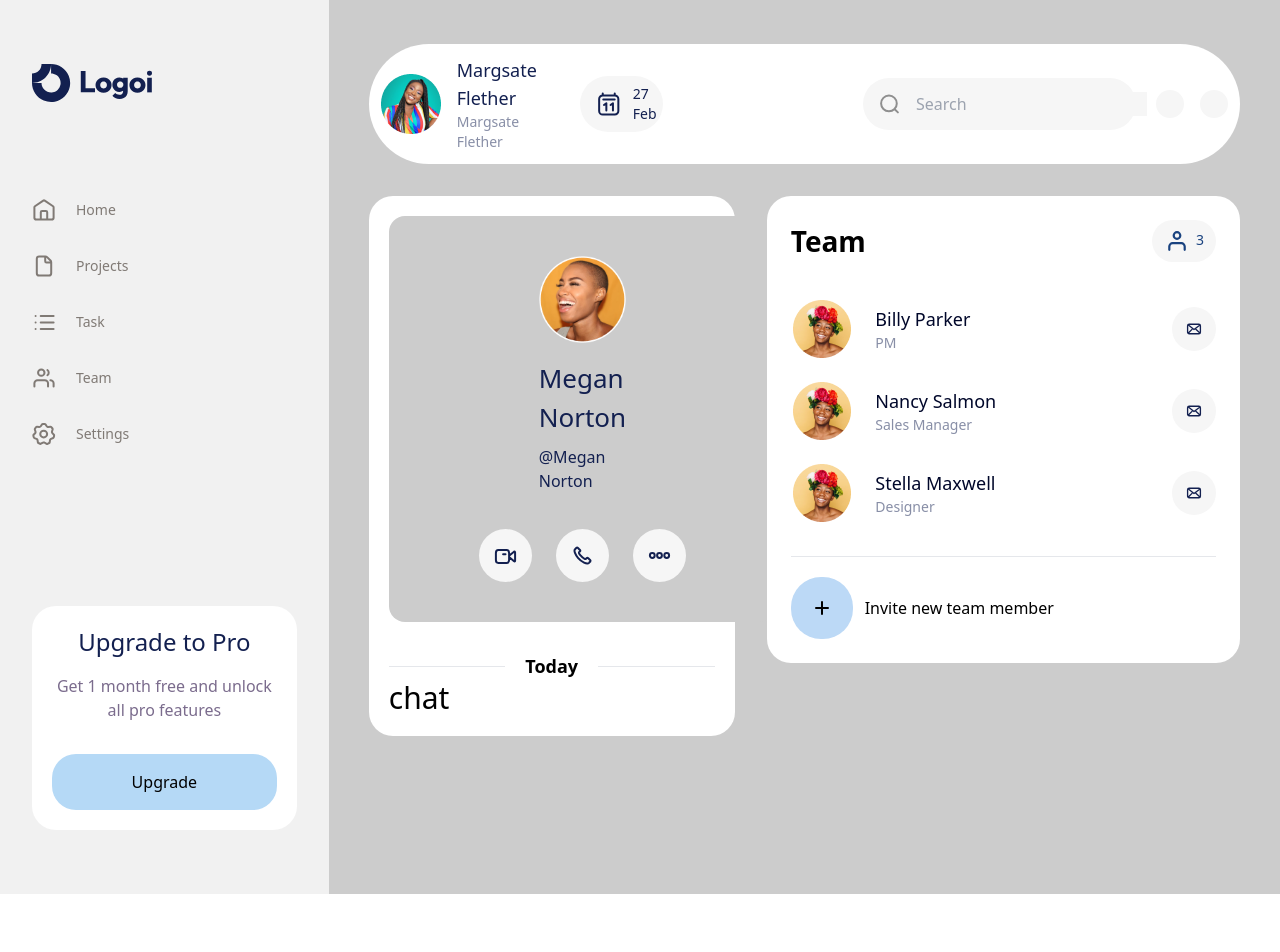
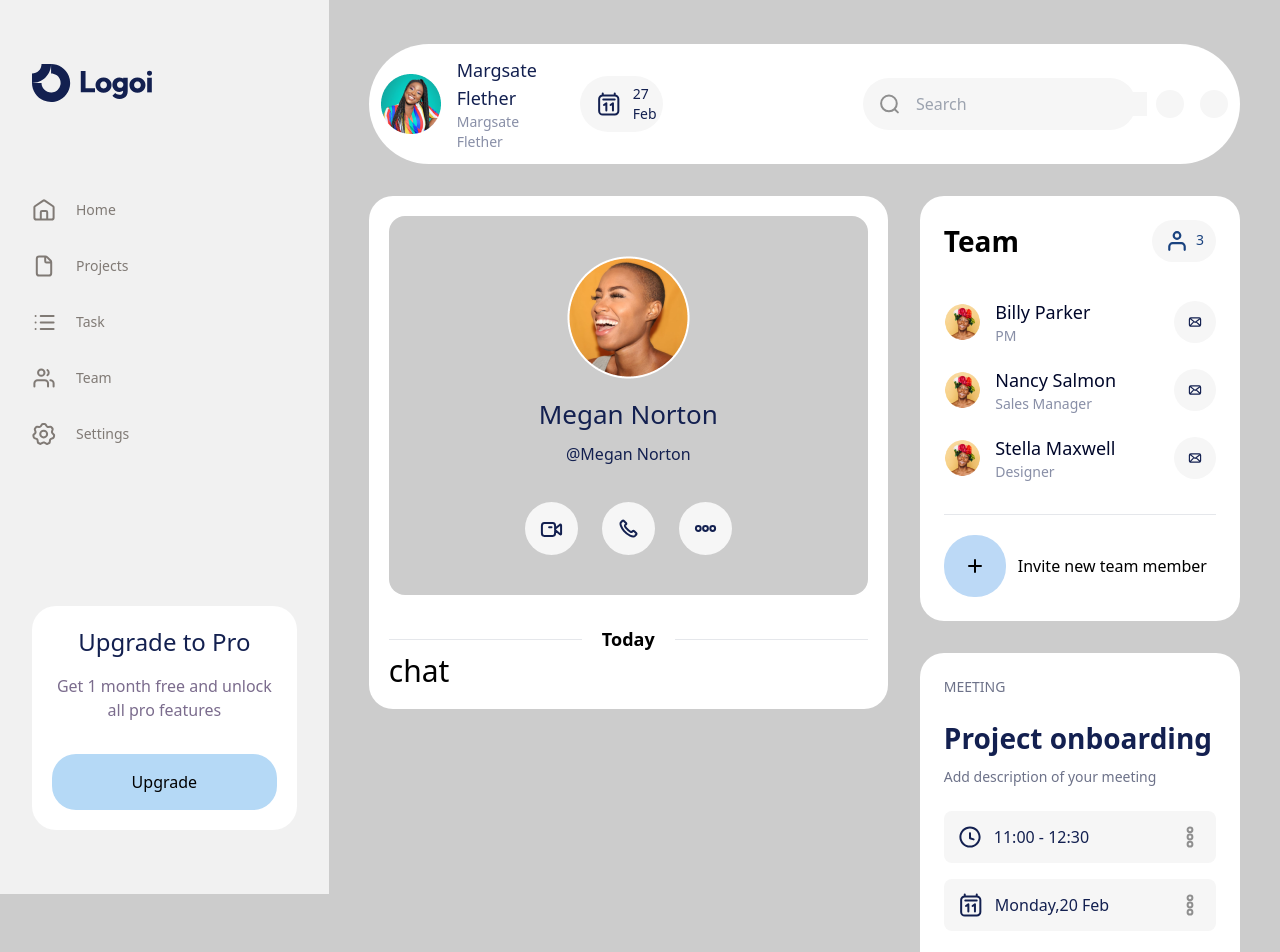
Before and after one commit to Nuridin28/Bussines-messenger-react, a React (Vite) app: page / in a window 1280 px wide. Shown: the top 952 px of the page. Before the commit the page ends 894 px from the top, so only its background shows below. Built offline with nearby package versions, Linux system fonts and the light colour scheme.

Commit message:
adding meeting block

```diff
--- a/src/components/Main/Main.tsx
+++ b/src/components/Main/Main.tsx
@@ -1,17 +1,19 @@
 import ChatBlock from "../ChatBlock/ChatBlock";
 import Header from "../Header/Header";
+import MeetingsBlock from "../MeetingsBlock/MeetingsBlock";
 import TeamBlock from "../TeamBlock/TeamBlock";
 
 export default function Main() {
   return (
     <div className="px-10 w-full">
       <Header />
-      <div className="flex gap-8 mt-8 ">
-        <div className="w-[42%]">
+      <div className="flex gap-8 mt-8 justify-between">
+        <div className="w-fit">
           <ChatBlock />
         </div>
-        <div className="w-[58%]">
+        <div className="w-full">
           <TeamBlock />
+          <MeetingsBlock />
         </div>
       </div>
     </div>
--- /dev/null
+++ b/src/components/MeetingsBlock/Attendees.tsx
@@ -0,0 +1,8 @@
+export default function Attendees() {
+  return (
+    <div className="mt-10">
+      <p className="text-black font-semibold text-[24px]">Attendees</p>
+      <div></div>
+    </div>
+  );
+}
--- /dev/null
+++ b/src/components/MeetingsBlock/MeetingInfo.tsx
@@ -0,0 +1,29 @@
+import clock from "../../assets/svg/clock.svg";
+import dots from "../../assets/svg/dot-vertical.svg";
+import calendar from "../../assets/svg/calendar.svg";
+
+export default function MeetingInfo() {
+  return (
+    <div className="mt-6">
+      <div className="flex justify-between bg-[#F6F6F6] rounded-lg p-[14px]">
+        <div className="flex gap-3  ">
+          <img src={clock} alt="clock" />
+          <p className="text-base font-medium text-[#132050]">11:00 - 12:30</p>
+        </div>
+        <div>
+          <img src={dots} alt="dots" />
+        </div>
+      </div>
+
+      <div className="flex justify-between bg-[#F6F6F6] rounded-lg p-[14px] mt-4">
+        <div className="flex gap-3  ">
+          <img src={calendar} alt="calendar" />
+          <p className="text-base font-medium text-[#132050]">Monday,20 Feb</p>
+        </div>
+        <div>
+          <img src={dots} alt="dots" />
+        </div>
+      </div>
+    </div>
+  );
+}
--- /dev/null
+++ b/src/components/MeetingsBlock/MeetingsBlock.tsx
@@ -0,0 +1,18 @@
+import Attendees from "./Attendees";
+import MeetingInfo from "./MeetingInfo";
+
+export default function MeetingsBlock() {
+  return (
+    <div className="bg-white rounded-3xl p-6 text-black mt-8">
+      <p className="font-medium text-sm text-[#6D7289]">MEETING</p>
+      <p className="font-semibold text-[28px] text-[#132050] mt-5">
+        Project onboarding
+      </p>
+      <p className="font-medium text-sm text-[#6D7289] mt-2">
+        Add description of your meeting
+      </p>
+      <MeetingInfo />
+      <Attendees />
+    </div>
+  );
+}
--- a/src/components/TeamBlock/TeamMember/TeamMember.tsx
+++ b/src/components/TeamBlock/TeamMember/TeamMember.tsx
@@ -4,7 +4,7 @@ import { TeamMemberPropsType } from "../../../types/types";
 export default function TeamMember({ name, role, img }: TeamMemberPropsType) {
   return (
     <div className="flex gap-[14px] items-center">
-      <div className="w-1/4">
+      <div className="">
         <img src={img} alt="teamProfile" />
       </div>
       <div className="flex flex-col w-full">
--- a/src/components/UserCard/UserCard.tsx
+++ b/src/components/UserCard/UserCard.tsx
@@ -5,7 +5,7 @@ import mock from "../../assets/png/MockMess2.png";
 
 export default function UserCard() {
   return (
-    <div className="bg-[#CCCCCC] text-[#132050] flex flex-col items-center rounded-2xl py-10 px-[70px] w-fit">
+    <div className="bg-[#CCCCCC] text-[#132050] flex flex-col items-center rounded-2xl py-10 px-[70px] w-fit text-nowrap">
       <div className="flex flex-col justify-center items-center px-20">
         <img src={mock} alt="avatar" />
         <p className="text-[26px] font-medium mt-4">Megan Norton</p>
```
Also changed, not shown: src/assets/svg/clock.svg (added), src/assets/svg/dot-vertical.svg (added).
